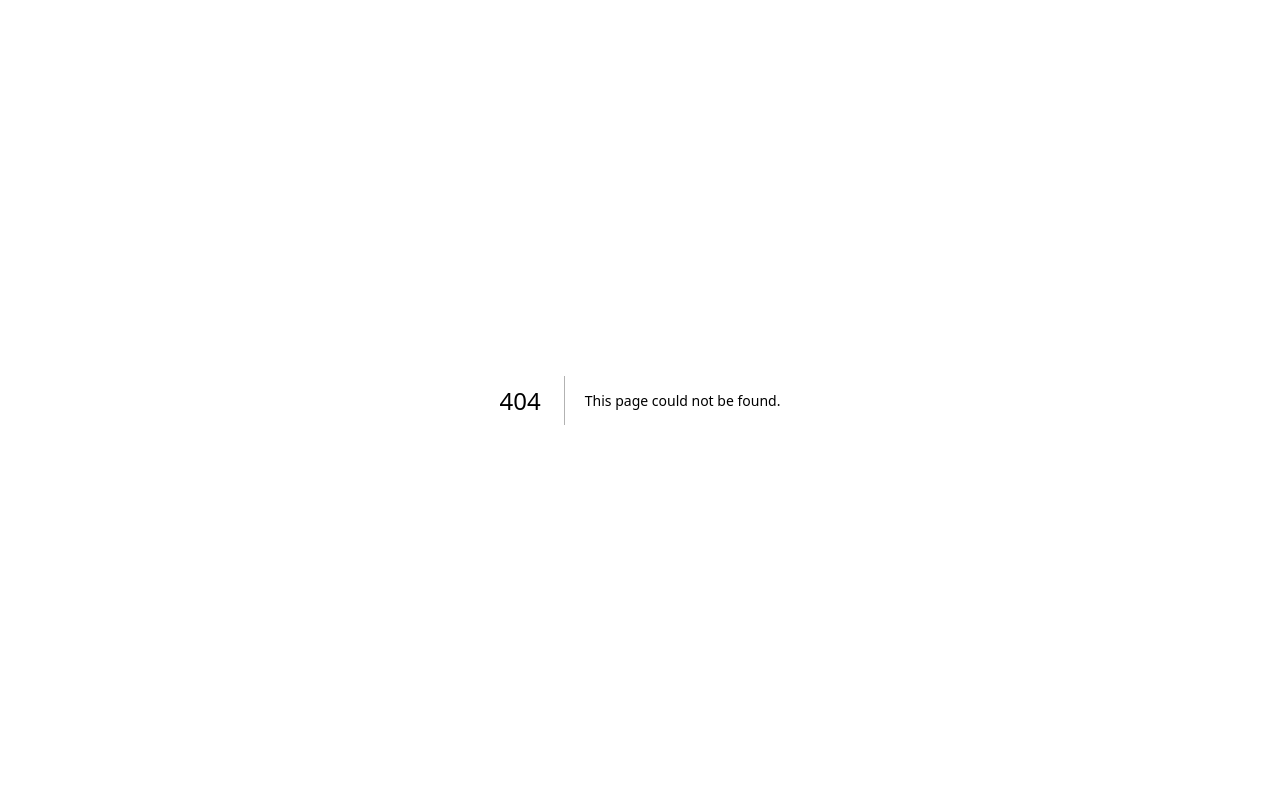
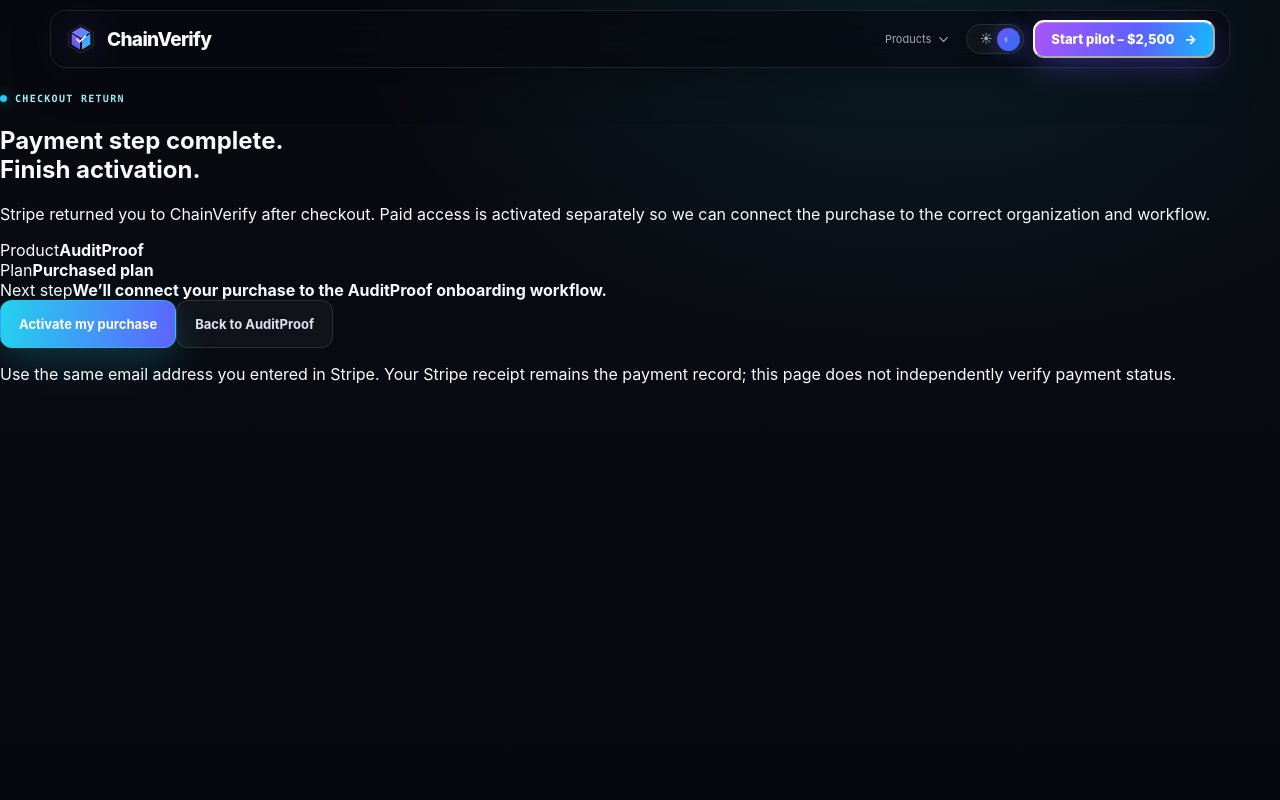
Before and after one commit to BenStoneAI/Chain-verify, a Next.js app in the folder apps/web/: page /audit-proof/welcome in a window 1280 px wide. Before the commit this address had no page. Shown: the top 800 px of the page. Built offline with nearby package versions, Linux system fonts and the light colour scheme.

Commit message:
feat(checkout): add audit-proof checkout return page

```diff
--- /dev/null
+++ b/apps/web/src/app/audit-proof/welcome/page.tsx
@@ -0,0 +1,15 @@
+import CheckoutWelcome from '@/components/proof/CheckoutWelcome';
+
+export default function WelcomePage({
+  searchParams,
+}: {
+  searchParams: { plan?: string; session_id?: string };
+}) {
+  return (
+    <CheckoutWelcome
+      product="audit-proof"
+      plan={searchParams.plan}
+      sessionId={searchParams.session_id}
+    />
+  );
+}
```
